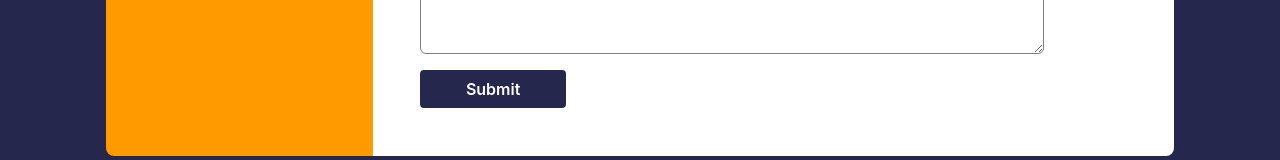
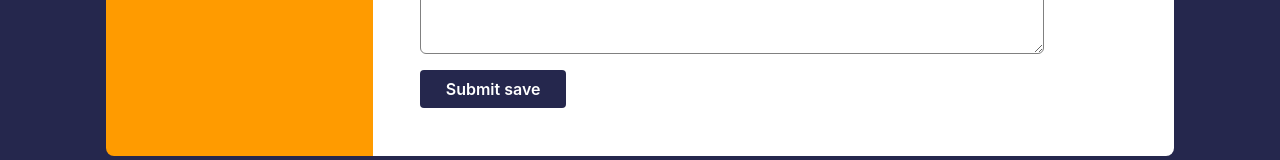
Before and after one commit to Sibongile26/Wine, a React (Vite) app: page /contact in a window 1280 px wide. Shown: the part 579-739 px from the top of the page. Built offline with nearby package versions, Linux system fonts and the light colour scheme.

Commit message:
changed button

```diff
--- a/src/pages/ContactUs.jsx
+++ b/src/pages/ContactUs.jsx
@@ -78,7 +78,7 @@ const ContactUs = () => {
               <div class="form-group">
                 <div class="col-sm-offset-2 col-sm-10">
                   <button type="submit" class="btn btn-default">
-                    Submit
+                    Submit save
                   </button>
                 </div>
               </div>
```
